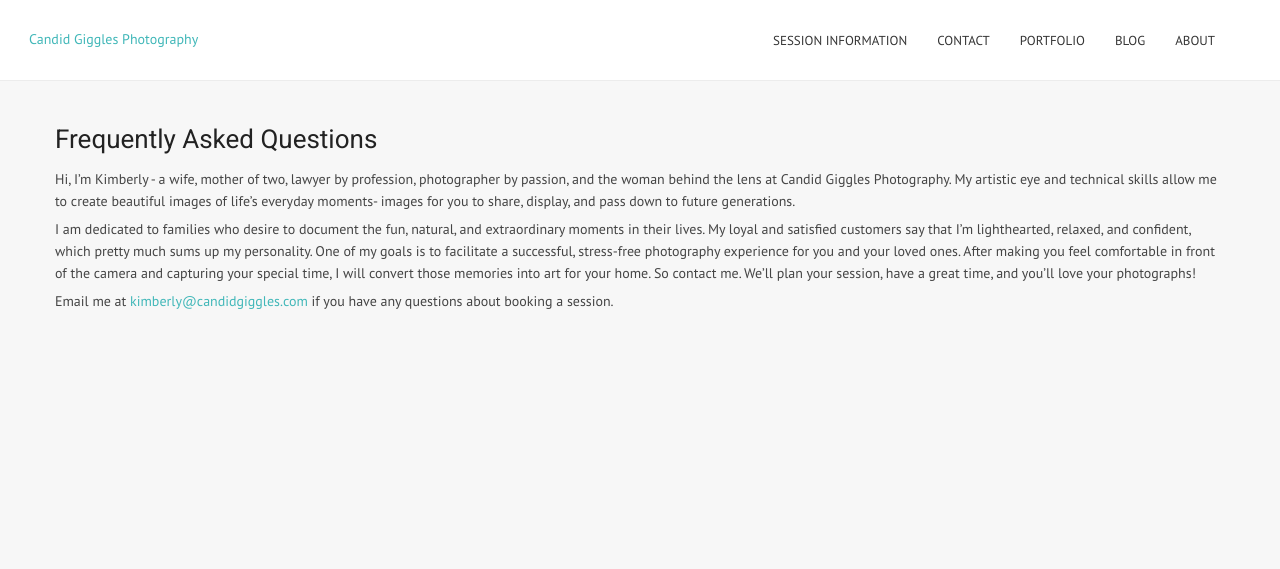
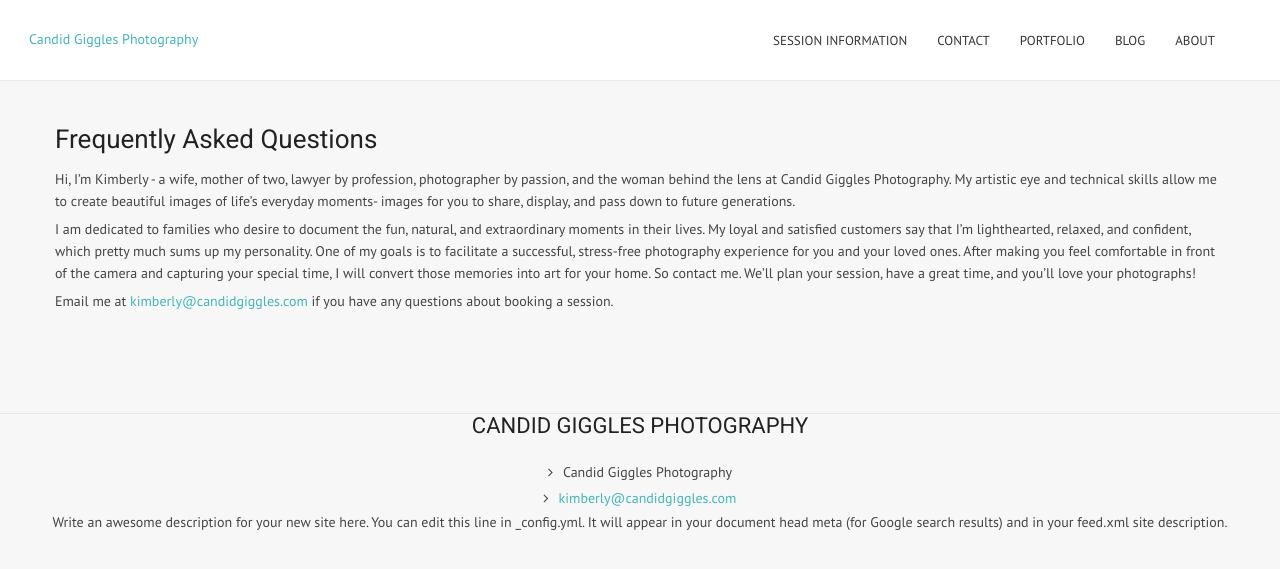
Before and after one commit to candidgiggles/kmitchellphoto.github.io, a Jekyll site: the page built from faq/index.md, in a window 1280 px wide. Shown: the top 569 px of the page. Built offline with Jekyll 4.4.1, drawn with Linux system fonts in a browser that asks for light colours.

Commit message:
include footer

```diff
--- a/_layouts/contactfull.html
+++ b/_layouts/contactfull.html
@@ -238,7 +238,7 @@ layout: default
                                                 <li class="contact_info_item">
                                                     <div class="contact_info_wrapper">
                                                         <span class="contact_info_icon"><i class="icon-facebook-square"></i></span>
-                                                        <div class="contact_info_text"><a href="{{ page.facebook }}">Facebook</a></div>
+                                                        <div class="contact_info_text"><a href="{{ site.facebook }}">Facebook</a></div>
                                                     </div>
                                                 </li>
                                             </ul>
--- a/_layouts/default.html
+++ b/_layouts/default.html
@@ -9,6 +9,8 @@
 
     {{ content }}
 
+    {% include footer.html %}
+
   </body>
 
 </html>
```
